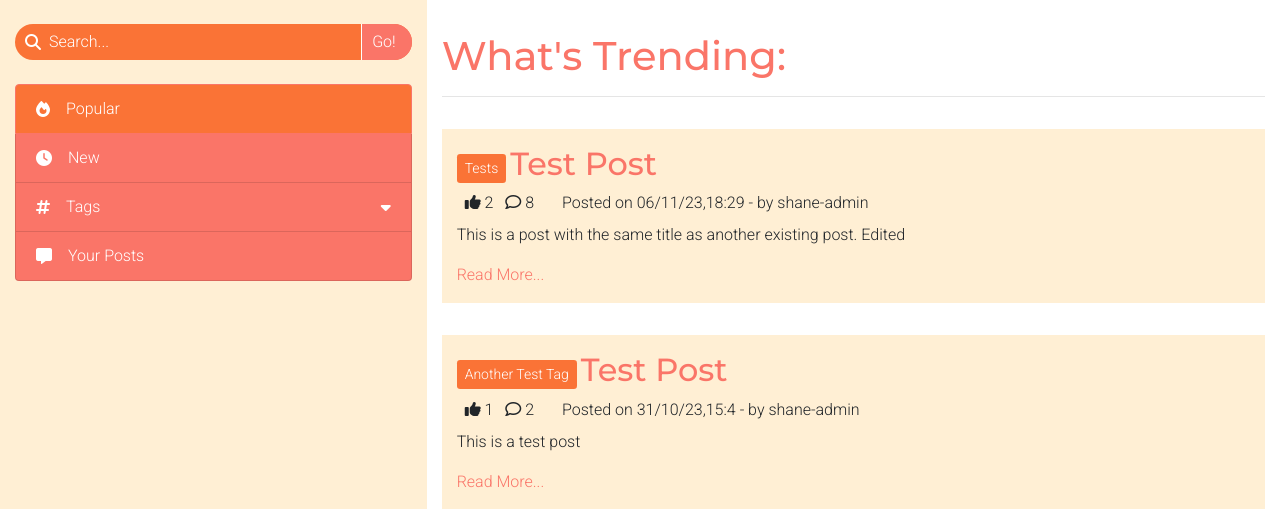
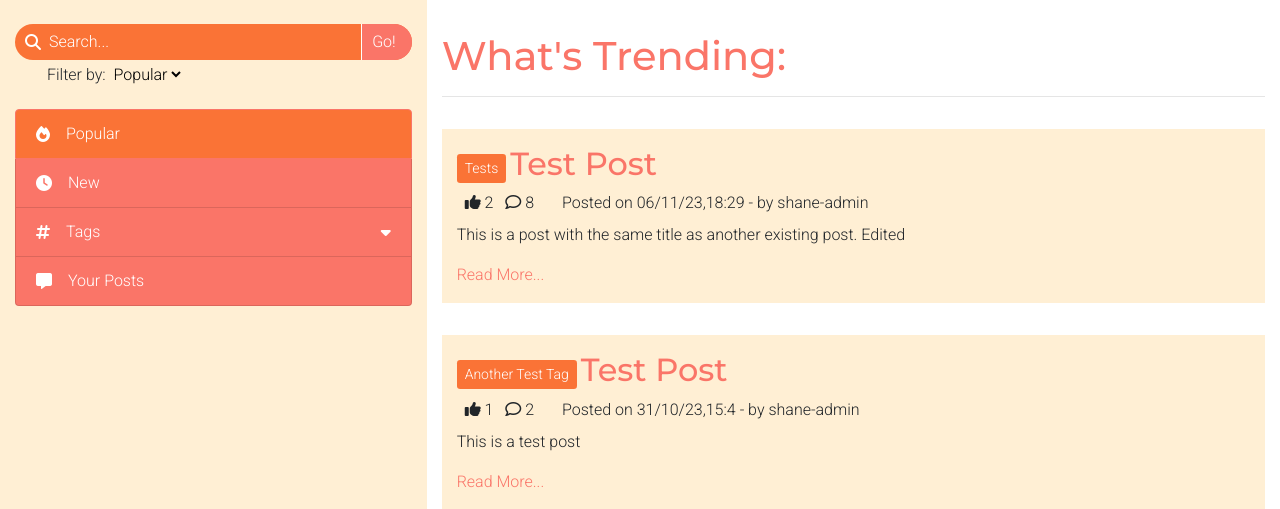
Before and after one commit to ShaneByrne0963/conversate-dot-com, a Django app: page / in a window 1280 px wide. Shown: the part 56-565 px from the top of the page. Run offline with Django 3.2, Linux system fonts and the light colour scheme; a user stored in the database is signed in; data comes from the database, SQL or seed files in the repository; both versions use the stored data as it was after the commit; some libraries are stand-ins or nearby versions.

Commit message:
Add filter to sort search results

```diff
--- a/forum/views.py
+++ b/forum/views.py
@@ -71,24 +71,39 @@ class SearchPost(View):
             return redirect('accounts/login')
 
         # Redirects the user to the home page if no search query is given
-        if not 'search_query' in request.GET:
+        if 'search_query' not in request.GET:
             return redirect('home')
 
         search_input = request.GET.get('search_query')
+        filter_by = request.GET.get('filter_by')
         query = Q(Q(title__icontains=search_input) |
                   Q(content__icontains=search_input))
-        posts = Post.objects.filter(query)
+        posts = None
+        if filter_by == 'popular':
+            posts = Post.objects \
+                .filter(query) \
+                .annotate(num_likes=Count('likes')) \
+                .order_by('-num_likes')
+        else:
+            posts = Post.objects.filter(query).order_by('-posted_on')
         number_of_results = len(list(posts))
 
         p = Paginator(posts, self.paginate_by)
         page = request.GET.get('page')
         current_posts = p.get_page(page)
 
+        heading = f'{number_of_results} Result'
+        if number_of_results != 1:
+            heading += 's'
+        heading += f' for "{search_input}"'
+
         context = {
-            'heading': f'{number_of_results} Results for "{search_input}"',
+            'heading': heading,
             'selected_tab': 'Search',
             'post_list': current_posts,
-            'paginator': p
+            'paginator': p,
+            'search_result': search_input,
+            'search_filter': filter_by
         }
         return render(
             request,
--- a/static/css/style.css
+++ b/static/css/style.css
@@ -161,6 +161,12 @@ a:hover {
     background-color: #FA9C52;
 }
 
+#search-filter {
+    background: none;
+    border: none;
+    outline: none;
+}
+
 /* Removing the extra thick border between "Tags" and "Your Posts" */
 #tag-collapse {
     border-bottom: none;
--- a/templates/base.html
+++ b/templates/base.html
@@ -70,12 +70,19 @@
                 <!-- Side nav -->
                 <nav class="d-none d-md-block col-4">
                     <!-- Search Bar -->
-                    <form class="search-bar my-4" action="{% url 'search_post' %}" method="GET">
-                        <div class="center-to-container">
-                            <i class="fa-solid fa-magnifying-glass"></i>
+                    <form action="{% url 'search_post' %}" method="GET">
+                        <div class="search-bar mt-4">
+                            <div class="center-to-container">
+                                <i class="fa-solid fa-magnifying-glass"></i>
+                            </div>
+                            <input type="text" name="search_query" value="{{ search_result }}" placeholder="Search...">
+                            <input type="submit" value="Go!">
                         </div>
-                        <input type="text" name="search_query" placeholder="Search...">
-                        <input type="submit" value="Go!">
+                        <label for="search-filter" class="ml-4 pl-2">Filter by:</label>
+                        <select class="mt-1 mb-4 clickable" name="filter_by" id="search-filter">
+                            <option value="popular">Popular</option>
+                            <option value="new" {% if search_filter == 'new' %} selected {% endif %}>Recent</option>
+                        </select>
                     </form>
                     <!-- Post navigation -->
                     <div class="list-group side-nav">
```
Also changed, not shown: db.sqlite3.
